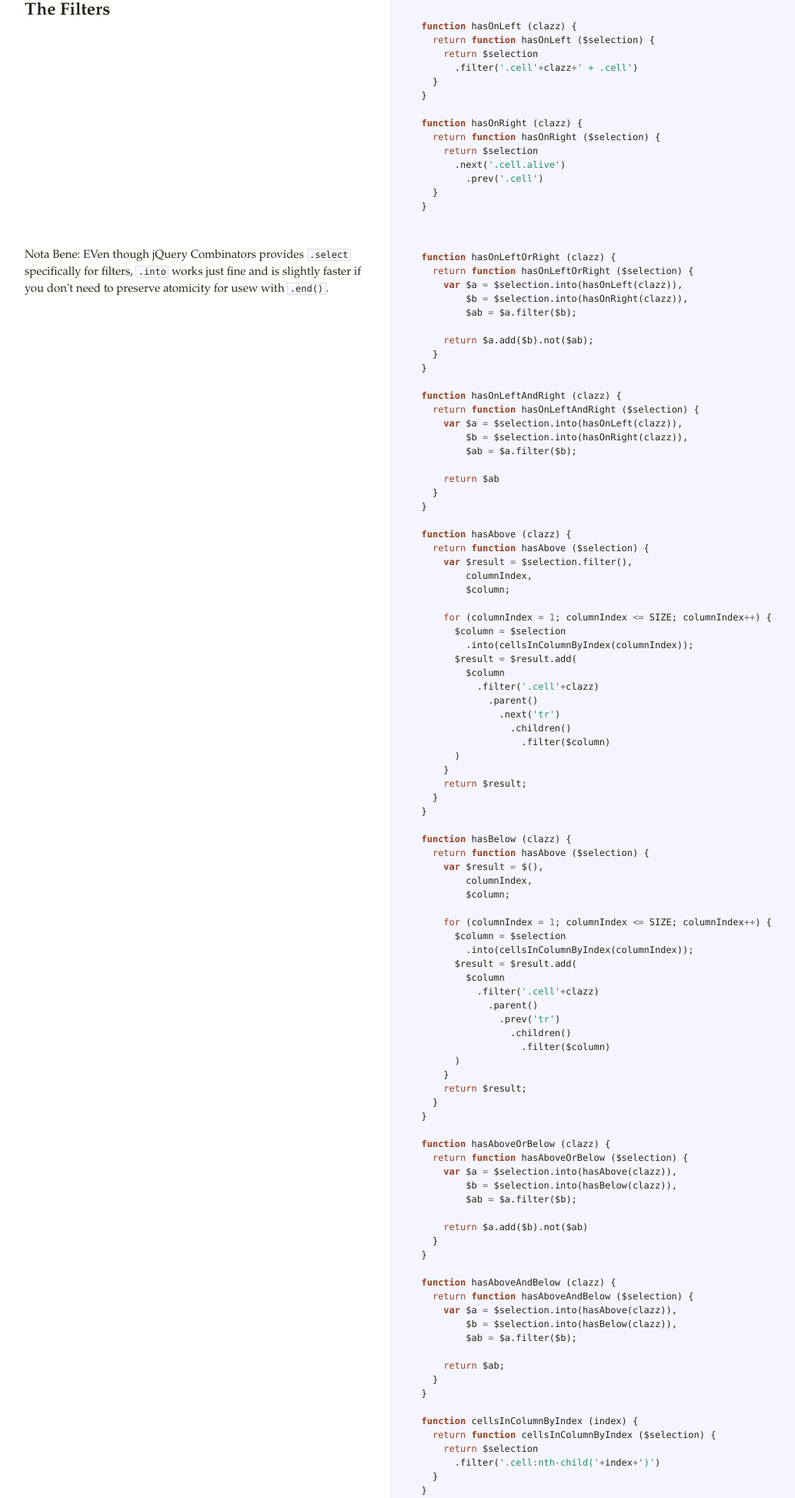
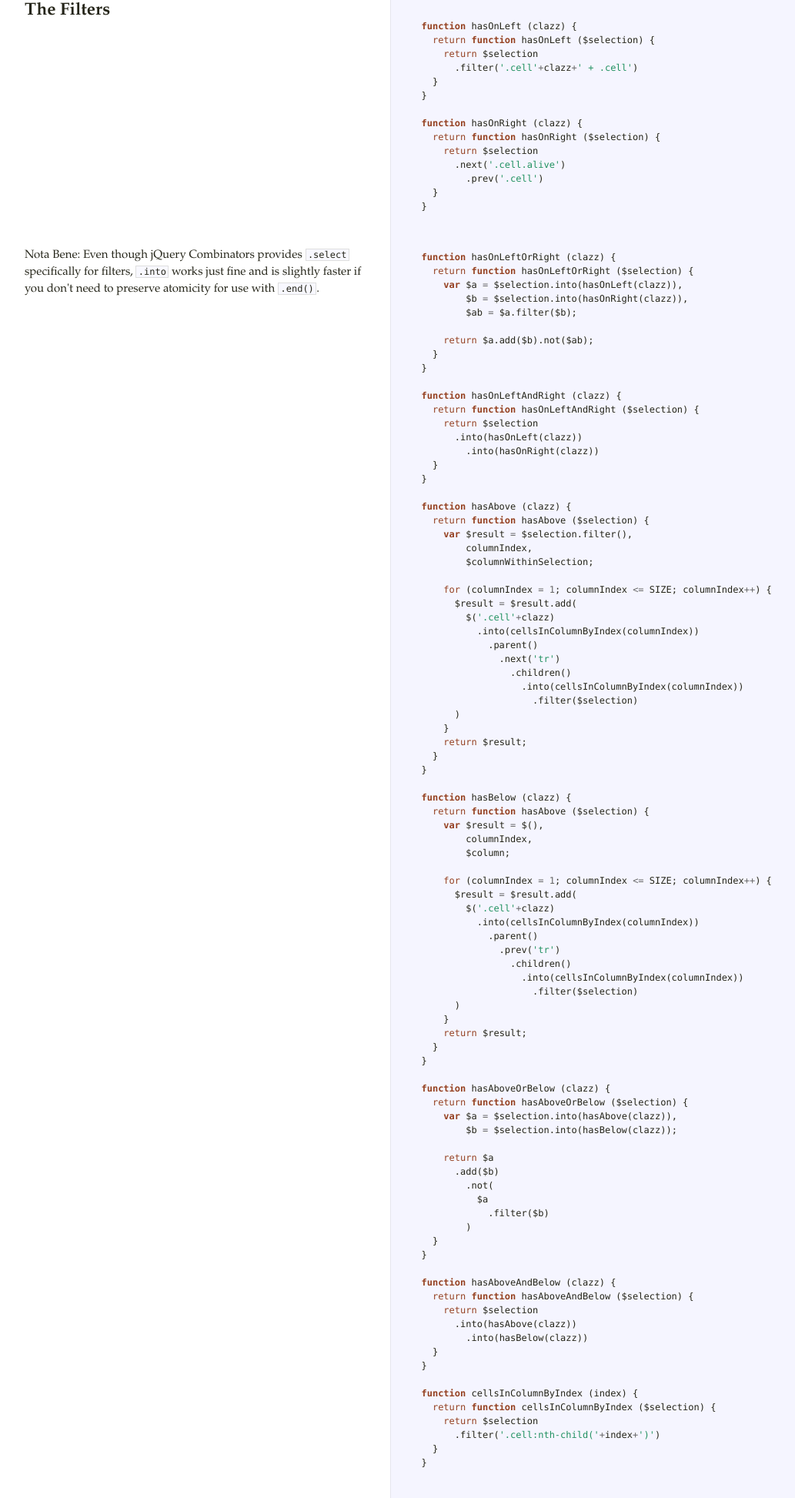
Before and after one commit to raganwald/JQuery-Combinators, a plain HTML site: page life/life.html in a window 1280 px wide. Shown: the part 5726-7672 px from the top of the page at 77% size, without its empty margins (18-1051 px from the left). Drawn offline with Linux system fonts and the light colour scheme.

Commit message:
fixed the semantic problem with hasAboveAndBelow

```diff
--- a/life/life.html
+++ b/life/life.html
@@ -267,9 +267,9 @@ shrinks.</p>             </td>             <td class="code">               <div
           <span class="p">.</span><span class="nx">prev</span><span class="p">(</span><span class="s1">&#39;.cell&#39;</span><span class="p">)</span>
     <span class="p">}</span>
   <span class="p">}</span>
-  </pre></div>             </td>           </tr>                               <tr id="section-28">             <td class="docs">               <div class="pilwrap">                 <a class="pilcrow" href="#section-28">&#182;</a>               </div>               <p>Nota Bene: EVen though jQuery Combinators provides <code>.select</code> specifically
+  </pre></div>             </td>           </tr>                               <tr id="section-28">             <td class="docs">               <div class="pilwrap">                 <a class="pilcrow" href="#section-28">&#182;</a>               </div>               <p>Nota Bene: Even though jQuery Combinators provides <code>.select</code> specifically
 for filters, <code>.into</code> works just fine and is slightly faster if you don't
-need to preserve atomicity for usew with <code>.end()</code>.</p>             </td>             <td class="code">               <div class="highlight"><pre>  <span class="kd">function</span> <span class="nx">hasOnLeftOrRight</span> <span class="p">(</span><span class="nx">clazz</span><span class="p">)</span> <span class="p">{</span>
+need to preserve atomicity for use with <code>.end()</code>.</p>             </td>             <td class="code">               <div class="highlight"><pre>  <span class="kd">function</span> <span class="nx">hasOnLeftOrRight</span> <span class="p">(</span><span class="nx">clazz</span><span class="p">)</span> <span class="p">{</span>
     <span class="k">return</span> <span class="kd">function</span> <span class="nx">hasOnLeftOrRight</span> <span class="p">(</span><span class="nx">$selection</span><span class="p">)</span> <span class="p">{</span>
       <span class="kd">var</span> <span class="nx">$a</span> <span class="o">=</span> <span class="nx">$selection</span><span class="p">.</span><span class="nx">into</span><span class="p">(</span><span class="nx">hasOnLeft</span><span class="p">(</span><span class="nx">clazz</span><span class="p">)),</span>
           <span class="nx">$b</span> <span class="o">=</span> <span class="nx">$selection</span><span class="p">.</span><span class="nx">into</span><span class="p">(</span><span class="nx">hasOnRight</span><span class="p">(</span><span class="nx">clazz</span><span class="p">)),</span>
@@ -281,11 +281,9 @@ need to preserve atomicity for usew with <code>.end()</code>.</p>             </
 
   <span class="kd">function</span> <span class="nx">hasOnLeftAndRight</span> <span class="p">(</span><span class="nx">clazz</span><span class="p">)</span> <span class="p">{</span>
     <span class="k">return</span> <span class="kd">function</span> <span class="nx">hasOnLeftAndRight</span> <span class="p">(</span><span class="nx">$selection</span><span class="p">)</span> <span class="p">{</span>
-      <span class="kd">var</span> <span class="nx">$a</span> <span class="o">=</span> <span class="nx">$selection</span><span class="p">.</span><span class="nx">into</span><span class="p">(</span><span class="nx">hasOnLeft</span><span class="p">(</span><span class="nx">clazz</span><span class="p">)),</span>
-          <span class="nx">$b</span> <span class="o">=</span> <span class="nx">$selection</span><span class="p">.</span><span class="nx">into</span><span class="p">(</span><span class="nx">hasOnRight</span><span class="p">(</span><span class="nx">clazz</span><span class="p">)),</span>
-          <span class="nx">$ab</span> <span class="o">=</span> <span class="nx">$a</span><span class="p">.</span><span class="nx">filter</span><span class="p">(</span><span class="nx">$b</span><span class="p">);</span>
-
-      <span class="k">return</span> <span class="nx">$ab</span>
+      <span class="k">return</span> <span class="nx">$selection</span>
+        <span class="p">.</span><span class="nx">into</span><span class="p">(</span><span class="nx">hasOnLeft</span><span class="p">(</span><span class="nx">clazz</span><span class="p">))</span>
+          <span class="p">.</span><span class="nx">into</span><span class="p">(</span><span class="nx">hasOnRight</span><span class="p">(</span><span class="nx">clazz</span><span class="p">))</span>
     <span class="p">}</span>
   <span class="p">}</span>
 
@@ -293,18 +291,17 @@ need to preserve atomicity for usew with <code>.end()</code>.</p>             </
     <span class="k">return</span> <span class="kd">function</span> <span class="nx">hasAbove</span> <span class="p">(</span><span class="nx">$selection</span><span class="p">)</span> <span class="p">{</span>
       <span class="kd">var</span> <span class="nx">$result</span> <span class="o">=</span> <span class="nx">$selection</span><span class="p">.</span><span class="nx">filter</span><span class="p">(),</span>
           <span class="nx">columnIndex</span><span class="p">,</span>
-          <span class="nx">$column</span><span class="p">;</span>
+          <span class="nx">$columnWithinSelection</span><span class="p">;</span>
 
       <span class="k">for</span> <span class="p">(</span><span class="nx">columnIndex</span> <span class="o">=</span> <span class="mi">1</span><span class="p">;</span> <span class="nx">columnIndex</span> <span class="o">&lt;=</span> <span class="nx">SIZE</span><span class="p">;</span> <span class="nx">columnIndex</span><span class="o">++</span><span class="p">)</span> <span class="p">{</span>
-        <span class="nx">$column</span> <span class="o">=</span> <span class="nx">$selection</span>
-          <span class="p">.</span><span class="nx">into</span><span class="p">(</span><span class="nx">cellsInColumnByIndex</span><span class="p">(</span><span class="nx">columnIndex</span><span class="p">));</span>
         <span class="nx">$result</span> <span class="o">=</span> <span class="nx">$result</span><span class="p">.</span><span class="nx">add</span><span class="p">(</span>
-          <span class="nx">$column</span>
-            <span class="p">.</span><span class="nx">filter</span><span class="p">(</span><span class="s1">&#39;.cell&#39;</span><span class="o">+</span><span class="nx">clazz</span><span class="p">)</span>
+          <span class="nx">$</span><span class="p">(</span><span class="s1">&#39;.cell&#39;</span><span class="o">+</span><span class="nx">clazz</span><span class="p">)</span>
+            <span class="p">.</span><span class="nx">into</span><span class="p">(</span><span class="nx">cellsInColumnByIndex</span><span class="p">(</span><span class="nx">columnIndex</span><span class="p">))</span>
               <span class="p">.</span><span class="nx">parent</span><span class="p">()</span>
                 <span class="p">.</span><span class="nx">next</span><span class="p">(</span><span class="s1">&#39;tr&#39;</span><span class="p">)</span>
                   <span class="p">.</span><span class="nx">children</span><span class="p">()</span>
-                    <span class="p">.</span><span class="nx">filter</span><span class="p">(</span><span class="nx">$column</span><span class="p">)</span>
+                    <span class="p">.</span><span class="nx">into</span><span class="p">(</span><span class="nx">cellsInColumnByIndex</span><span class="p">(</span><span class="nx">columnIndex</span><span class="p">))</span>
+                      <span class="p">.</span><span class="nx">filter</span><span class="p">(</span><span class="nx">$selection</span><span class="p">)</span>
         <span class="p">)</span>
       <span class="p">}</span>
       <span class="k">return</span> <span class="nx">$result</span><span class="p">;</span>
@@ -318,15 +315,14 @@ need to preserve atomicity for usew with <code>.end()</code>.</p>             </
           <span class="nx">$column</span><span class="p">;</span>
 
       <span class="k">for</span> <span class="p">(</span><span class="nx">columnIndex</span> <span class="o">=</span> <span class="mi">1</span><span class="p">;</span> <span class="nx">columnIndex</span> <span class="o">&lt;=</span> <span class="nx">SIZE</span><span class="p">;</span> <span class="nx">columnIndex</span><span class="o">++</span><span class="p">)</span> <span class="p">{</span>
-        <span class="nx">$column</span> <span class="o">=</span> <span class="nx">$selection</span>
-          <span class="p">.</span><span class="nx">into</span><span class="p">(</span><span class="nx">cellsInColumnByIndex</span><span class="p">(</span><span class="nx">columnIndex</span><span class="p">));</span>
         <span class="nx">$result</span> <span class="o">=</span> <span class="nx">$result</span><span class="p">.</span><span class="nx">add</span><span class="p">(</span>
-          <span class="nx">$column</span>
-            <span class="p">.</span><span class="nx">filter</span><span class="p">(</span><span class="s1">&#39;.cell&#39;</span><span class="o">+</span><span class="nx">clazz</span><span class="p">)</span>
+          <span class="nx">$</span><span class="p">(</span><span class="s1">&#39;.cell&#39;</span><span class="o">+</span><span class="nx">clazz</span><span class="p">)</span>
+            <span class="p">.</span><span class="nx">into</span><span class="p">(</span><span class="nx">cellsInColumnByIndex</span><span class="p">(</span><span class="nx">columnIndex</span><span class="p">))</span>
               <span class="p">.</span><span class="nx">parent</span><span class="p">()</span>
                 <span class="p">.</span><span class="nx">prev</span><span class="p">(</span><span class="s1">&#39;tr&#39;</span><span class="p">)</span>
                   <span class="p">.</span><span class="nx">children</span><span class="p">()</span>
-                    <span class="p">.</span><span class="nx">filter</span><span class="p">(</span><span class="nx">$column</span><span class="p">)</span>
+                    <span class="p">.</span><span class="nx">into</span><span class="p">(</span><span class="nx">cellsInColumnByIndex</span><span class="p">(</span><span class="nx">columnIndex</span><span class="p">))</span>
+                      <span class="p">.</span><span class="nx">filter</span><span class="p">(</span><span class="nx">$selection</span><span class="p">)</span>
         <span class="p">)</span>
       <span class="p">}</span>
       <span class="k">return</span> <span class="nx">$result</span><span class="p">;</span>
@@ -336,20 +332,22 @@ need to preserve atomicity for usew with <code>.end()</code>.</p>             </
   <span class="kd">function</span> <span class="nx">hasAboveOrBelow</span> <span class="p">(</span><span class="nx">clazz</span><span class="p">)</span> <span class="p">{</span>
     <span class="k">return</span> <span class="kd">function</span> <span class="nx">hasAboveOrBelow</span> <span class="p">(</span><span class="nx">$selection</span><span class="p">)</span> <span class="p">{</span>
       <span class="kd">var</span> <span class="nx">$a</span> <span class="o">=</span> <span class="nx">$selection</span><span class="p">.</span><span class="nx">into</span><span class="p">(</span><span class="nx">hasAbove</span><span class="p">(</span><span class="nx">clazz</span><span class="p">)),</span>
-          <span class="nx">$b</span> <span class="o">=</span> <span class="nx">$selection</span><span class="p">.</span><span class="nx">into</span><span class="p">(</span><span class="nx">hasBelow</span><span class="p">(</span><span class="nx">clazz</span><span class="p">)),</span>
-          <span class="nx">$ab</span> <span class="o">=</span> <span class="nx">$a</span><span class="p">.</span><span class="nx">filter</span><span class="p">(</span><span class="nx">$b</span><span class="p">);</span>
+          <span class="nx">$b</span> <span class="o">=</span> <span class="nx">$selection</span><span class="p">.</span><span class="nx">into</span><span class="p">(</span><span class="nx">hasBelow</span><span class="p">(</span><span class="nx">clazz</span><span class="p">));</span>
 
-      <span class="k">return</span> <span class="nx">$a</span><span class="p">.</span><span class="nx">add</span><span class="p">(</span><span class="nx">$b</span><span class="p">).</span><span class="nx">not</span><span class="p">(</span><span class="nx">$ab</span><span class="p">)</span>
+      <span class="k">return</span> <span class="nx">$a</span>
+        <span class="p">.</span><span class="nx">add</span><span class="p">(</span><span class="nx">$b</span><span class="p">)</span>
+          <span class="p">.</span><span class="nx">not</span><span class="p">(</span>
+            <span class="nx">$a</span>
+              <span class="p">.</span><span class="nx">filter</span><span class="p">(</span><span class="nx">$b</span><span class="p">)</span>
+          <span class="p">)</span>
     <span class="p">}</span>
   <span class="p">}</span>
 
   <span class="kd">function</span> <span class="nx">hasAboveAndBelow</span> <span class="p">(</span><span class="nx">clazz</span><span class="p">)</span> <span class="p">{</span>
     <span class="k">return</span> <span class="kd">function</span> <span class="nx">hasAboveAndBelow</span> <span class="p">(</span><span class="nx">$selection</span><span class="p">)</span> <span class="p">{</span>
-      <span class="kd">var</span> <span class="nx">$a</span> <span class="o">=</span> <span class="nx">$selection</span><span class="p">.</span><span class="nx">into</span><span class="p">(</span><span class="nx">hasAbove</span><span class="p">(</span><span class="nx">clazz</span><span class="p">)),</span>
-          <span class="nx">$b</span> <span class="o">=</span> <span class="nx">$selection</span><span class="p">.</span><span class="nx">into</span><span class="p">(</span><span class="nx">hasBelow</span><span class="p">(</span><span class="nx">clazz</span><span class="p">)),</span>
-          <span class="nx">$ab</span> <span class="o">=</span> <span class="nx">$a</span><span class="p">.</span><span class="nx">filter</span><span class="p">(</span><span class="nx">$b</span><span class="p">);</span>
-
-      <span class="k">return</span> <span class="nx">$ab</span><span class="p">;</span>
+      <span class="k">return</span> <span class="nx">$selection</span>
+        <span class="p">.</span><span class="nx">into</span><span class="p">(</span><span class="nx">hasAbove</span><span class="p">(</span><span class="nx">clazz</span><span class="p">))</span>
+          <span class="p">.</span><span class="nx">into</span><span class="p">(</span><span class="nx">hasBelow</span><span class="p">(</span><span class="nx">clazz</span><span class="p">))</span>
     <span class="p">}</span>
   <span class="p">}</span>
 
@@ -359,7 +357,8 @@ need to preserve atomicity for usew with <code>.end()</code>.</p>             </
         <span class="p">.</span><span class="nx">filter</span><span class="p">(</span><span class="s1">&#39;.cell:nth-child(&#39;</span><span class="o">+</span><span class="nx">index</span><span class="o">+</span><span class="s1">&#39;)&#39;</span><span class="p">)</span>
     <span class="p">}</span>
   <span class="p">}</span>
-  </pre></div>             </td>           </tr>                               <tr id="section-29">             <td class="docs">               <div class="pilwrap">                 <a class="pilcrow" href="#section-29">&#182;</a>               </div>               <h2>The Sole Operation</h2>             </td>             <td class="code">               <div class="highlight"><pre>  <span class="kd">function</span> <span class="nx">incrementNeighbourCountBy</span> <span class="p">(</span><span class="nx">prefix</span><span class="p">)</span> <span class="p">{</span>
+  </pre></div>             </td>           </tr>                               <tr id="section-29">             <td class="docs">               <div class="pilwrap">                 <a class="pilcrow" href="#section-29">&#182;</a>               </div>               <h2>The Sole Operation</h2>             </td>             <td class="code">               <div class="highlight"><pre>
+  <span class="kd">function</span> <span class="nx">incrementNeighbourCountBy</span> <span class="p">(</span><span class="nx">prefix</span><span class="p">)</span> <span class="p">{</span>
     <span class="k">return</span> <span class="kd">function</span> <span class="nx">incrementNeighbourCountBy</span> <span class="p">(</span><span class="nx">number</span><span class="p">)</span> <span class="p">{</span>
       <span class="k">return</span> <span class="kd">function</span> <span class="nx">incrementNeighbourCountBy</span> <span class="p">(</span><span class="nx">$selection</span><span class="p">)</span> <span class="p">{</span>
         <span class="kd">var</span> <span class="nx">i</span><span class="p">,</span>
@@ -379,6 +378,20 @@ need to preserve atomicity for usew with <code>.end()</code>.</p>             </
       <span class="p">}</span>
     <span class="p">}</span>
   <span class="p">}</span>
+  </pre></div>             </td>           </tr>                               <tr id="section-30">             <td class="docs">               <div class="pilwrap">                 <a class="pilcrow" href="#section-30">&#182;</a>               </div>               <h2>Debug</h2>             </td>             <td class="code">               <div class="highlight"><pre>
+  <span class="kd">function</span> <span class="nx">log</span> <span class="p">(</span><span class="nx">$selection</span><span class="p">)</span> <span class="p">{</span>
+    <span class="kd">var</span> <span class="nx">$i</span><span class="p">;</span>
+
+    <span class="k">for</span> <span class="p">(</span><span class="nx">i</span> <span class="o">=</span> <span class="mi">0</span><span class="p">;</span> <span class="nx">i</span> <span class="o">&lt;</span> <span class="nx">arguments</span><span class="p">.</span><span class="nx">length</span><span class="p">;</span> <span class="nx">i</span><span class="o">++</span><span class="p">)</span> <span class="p">{</span>
+
+      <span class="nx">console</span><span class="p">.</span><span class="nx">log</span><span class="p">(</span>
+        <span class="nx">arguments</span><span class="p">[</span><span class="nx">i</span><span class="p">].</span><span class="nx">map</span><span class="p">(</span><span class="kd">function</span> <span class="p">(</span><span class="nx">i</span><span class="p">,</span> <span class="nx">e</span><span class="p">)</span> <span class="p">{</span>
+          <span class="k">return</span> <span class="nx">$</span><span class="p">(</span><span class="nx">e</span><span class="p">).</span><span class="nx">attr</span><span class="p">(</span><span class="s1">&#39;id&#39;</span><span class="p">)</span>
+        <span class="p">}).</span><span class="nx">sort</span><span class="p">()</span>
+      <span class="p">)</span>
+
+    <span class="p">}</span>
+  <span class="p">}</span>
 
 <span class="p">});</span>
 
```
Also changed, not shown: life/life.js (+39 -24 lines).
